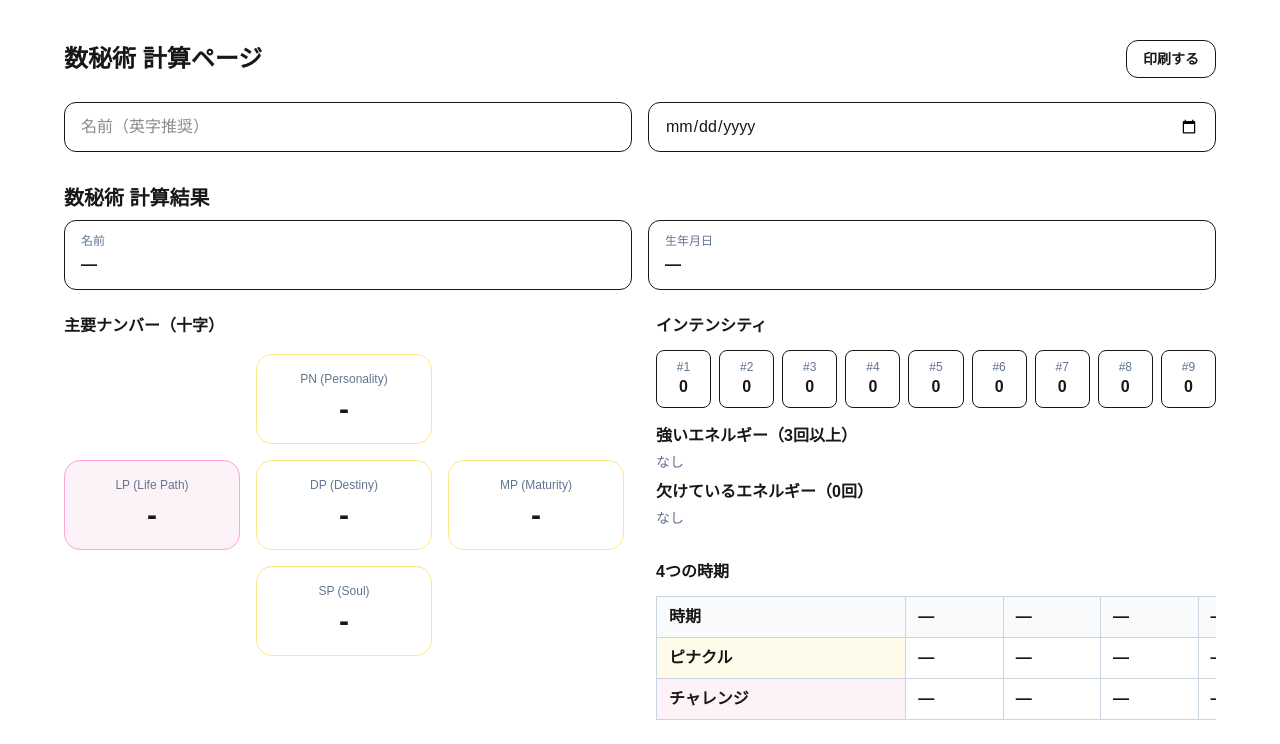
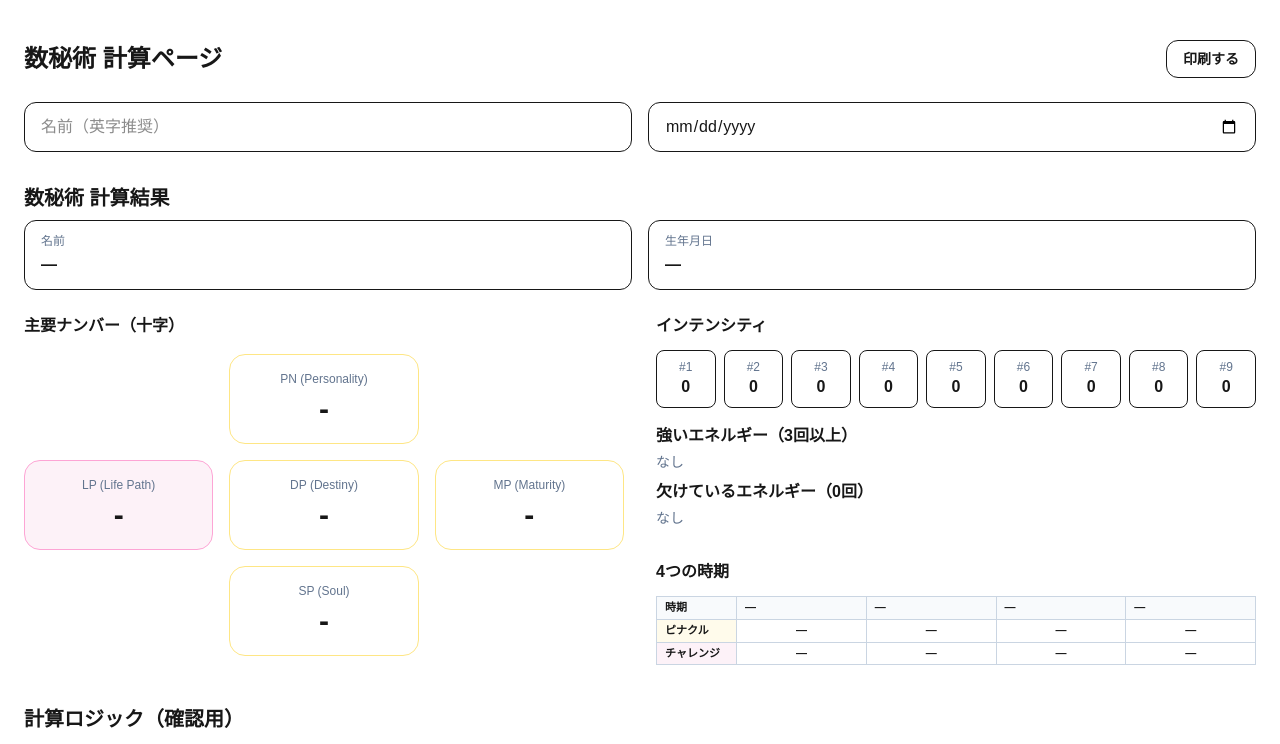
Before and after one commit to tishiyama1/numerology-single, a Next.js app: page / in a window 1280 px wide. Shown: the top 744 px of the page. Built offline with nearby package versions, Linux system fonts and the light colour scheme.

Commit message:
レイアウト変更

```diff
--- a/app/page.tsx
+++ b/app/page.tsx
@@ -6,7 +6,7 @@ import { useMemo, useState } from "react";
    数秘術ユーティリティ
 ===================== */
 
-const VOWELS = new Set(["A", "E", "I", "O", "U", "Y"]);
+const VOWELS = new Set(["A", "E", "I", "O", "U"]);
 
 const letterValue = (ch: string): number => {
   const code = ch.charCodeAt(0);
@@ -171,15 +171,29 @@ export default function SinglePage() {
     const maturity = reduceCore(lifePath + destiny);
 
     // intensity
-    const counts: Record<number, number> = { 1: 0, 2: 0, 3: 0, 4: 0, 5: 0, 6: 0, 7: 0, 8: 0, 9: 0 };
+    const counts: Record<number, number> = {
+      1: 0,
+      2: 0,
+      3: 0,
+      4: 0,
+      5: 0,
+      6: 0,
+      7: 0,
+      8: 0,
+      9: 0,
+    };
     const intensityDigits = `${d.y}${d.m}${d.d}`.replace(/0/g, "");
     intensityDigits.split("").forEach((n) => {
       const num = Number(n);
       if (num >= 1 && num <= 9) counts[num]++;
     });
 
-    const strong = Object.keys(counts).map(Number).filter((n) => counts[n] >= 3);
-    const missing = Object.keys(counts).map(Number).filter((n) => counts[n] === 0);
+    const strong = Object.keys(counts)
+      .map(Number)
+      .filter((n) => counts[n] >= 3);
+    const missing = Object.keys(counts)
+      .map(Number)
+      .filter((n) => counts[n] === 0);
 
     // cycles
     const mm1 = reduceSingle(d.m);
@@ -246,8 +260,8 @@ export default function SinglePage() {
   const birthLabel = birth ? birth : "—";
 
   return (
-    <div className="min-h-screen bg-white px-4 py-10">
-      <div className="mx-auto max-w-6xl">
+    <div className="min-h-screen bg-white px-2 sm:px-4 lg:px-6 py-10">
+      <div className="mx-auto max-w-screen-2xl">
         {/* 画面用ヘッダー（印刷では非表示） */}
         <div className="print-hidden flex items-center justify-between gap-3 mb-6">
           <h1 className="text-2xl font-bold">数秘術 計算ページ</h1>
@@ -354,33 +368,56 @@ export default function SinglePage() {
               </div>
             </div>
 
-            {/* 4つの時期：枠線あり表 */}
+            {/* 4つの時期：横スクロール無しでフィット */}
             <div className="print-avoid-break">
               <h2 className="font-bold mb-3">4つの時期</h2>
 
-              <div className="overflow-x-auto">
-                <table className="w-full min-w-[640px] border-collapse border border-slate-300">
+              <div className="w-full">
+                <table className="w-full table-fixed border-collapse border border-slate-300 text-[11px] leading-tight">
+                  <colgroup>
+                    <col className="w-[80px]" />
+                    <col className="w-[calc((100%-80px)/4)]" />
+                    <col className="w-[calc((100%-80px)/4)]" />
+                    <col className="w-[calc((100%-80px)/4)]" />
+                    <col className="w-[calc((100%-80px)/4)]" />
+                  </colgroup>
+
                   <tbody>
                     <tr className="bg-slate-50">
-                      <th className="border border-slate-300 px-3 py-2 text-left">時期</th>
+                      <th className="border border-slate-300 px-2 py-1 text-left">時期</th>
                       {(result?.ages ?? ["—", "—", "—", "—"]).map((a, i) => (
-                        <th key={`age-${i}`} className="border border-slate-300 px-3 py-2 text-left">
+                        <th
+                          key={`age-${i}`}
+                          className="border border-slate-300 px-2 py-1 text-left whitespace-normal break-words"
+                        >
                           {a}
                         </th>
                       ))}
                     </tr>
+
                     <tr>
-                      <th className="border border-slate-300 px-3 py-2 text-left bg-amber-50">ピナクル</th>
+                      <th className="border border-slate-300 px-2 py-1 text-left bg-amber-50">
+                        ピナクル
+                      </th>
                       {(result?.pinnacles ?? [0, 0, 0, 0]).map((n, i) => (
-                        <td key={`pin-${i}`} className="border border-slate-300 px-3 py-2 font-bold">
+                        <td
+                          key={`pin-${i}`}
+                          className="border border-slate-300 px-2 py-1 font-bold text-center"
+                        >
                           {result ? n : "—"}
                         </td>
                       ))}
                     </tr>
+
                     <tr>
-                      <th className="border border-slate-300 px-3 py-2 text-left bg-pink-50">チャレンジ</th>
+                      <th className="border border-slate-300 px-2 py-1 text-left bg-pink-50">
+                        チャレンジ
+                      </th>
                       {(result?.challenges ?? [0, 0, 0, 0]).map((n, i) => (
-                        <td key={`cha-${i}`} className="border border-slate-300 px-3 py-2 font-bold">
+                        <td
+                          key={`cha-${i}`}
+                          className="border border-slate-300 px-2 py-1 font-bold text-center"
+                        >
                           {result ? n : "—"}
                         </td>
                       ))}
@@ -406,7 +443,9 @@ export default function SinglePage() {
           </div>
 
           <div className="rounded-2xl border border-slate-300 p-4 mb-6">
-            <div className="text-sm font-semibold text-slate-900 mb-2">このページで採用している縮約ルール</div>
+            <div className="text-sm font-semibold text-slate-900 mb-2">
+              このページで採用している縮約ルール
+            </div>
             <ul className="list-disc pl-5 text-sm text-slate-700 space-y-1">
               <li>基本は各合計を 1桁になるまで加算して縮約します（例：29 → 2+9=11）。</li>
               <li>主要ナンバー（LP/PN/DP/MP/SP）は 11 / 22 / 33 をマスターナンバーとして保持します。</li>
@@ -433,8 +472,11 @@ export default function SinglePage() {
               v={
                 result ? (
                   <>
-                    年 {result.d.y} → {result.yCore}、月 {result.d.m} → {result.mCore}、日 {result.d.d} → {result.dCore} を合計：
-                    {` ${result.yCore} + ${result.mCore} + ${result.dCore} = ${result.yCore + result.mCore + result.dCore}`}
+                    年 {result.d.y} → {result.yCore}、月 {result.d.m} → {result.mCore}、日{" "}
+                    {result.d.d} → {result.dCore} を合計：
+                    {` ${result.yCore} + ${result.mCore} + ${result.dCore} = ${
+                      result.yCore + result.mCore + result.dCore
+                    }`}
                     。これを主要縮約（11/22/33保持）して LP = <b>{result.lifePath}</b>。
                   </>
                 ) : (
@@ -462,8 +504,8 @@ export default function SinglePage() {
               v={
                 result ? (
                   <>
-                    母音（A,E,I,O,U,Y）のみ合計：
-                    合計 {result.soulSum} → 主要縮約して SP = <b>{result.soul}</b>。
+                    母音（A,E,I,O,U,Y）のみ合計： 合計 {result.soulSum} → 主要縮約して SP ={" "}
+                    <b>{result.soul}</b>。
                   </>
                 ) : (
                   "名前を入力してください。"
@@ -476,8 +518,8 @@ export default function SinglePage() {
               v={
                 result ? (
                   <>
-                    子音（母音以外）のみ合計：
-                    合計 {result.personalitySum} → 主要縮約して PN = <b>{result.personality}</b>。
+                    子音（母音以外）のみ合計： 合計 {result.personalitySum} → 主要縮約して PN ={" "}
+                    <b>{result.personality}</b>。
                   </>
                 ) : (
                   "名前を入力してください。"
@@ -490,8 +532,7 @@ export default function SinglePage() {
               v={
                 result ? (
                   <>
-                    MP = LP + DP：
-                    {` ${result.lifePath} + ${result.destiny} = ${result.lifePath + result.destiny}`}
+                    MP = LP + DP：{` ${result.lifePath} + ${result.destiny} = ${result.lifePath + result.destiny}`}
                     → 主要縮約して MP = <b>{result.maturity}</b>。
                   </>
                 ) : (
@@ -540,10 +581,9 @@ export default function SinglePage() {
               v={
                 result ? (
                   <>
-                    第1期の終わり = 36 − LP(1桁)。
-                    LP {result.lifePath} → 1桁 {reduceSingle(result.lifePath)}。
-                    36 − {reduceSingle(result.lifePath)} = <b>{result.end1}</b>。
-                    年齢帯は「{result.ages.join(" / ")}」。
+                    第1期の終わり = 36 − LP(1桁)。LP {result.lifePath} → 1桁{" "}
+                    {reduceSingle(result.lifePath)}。36 − {reduceSingle(result.lifePath)} ={" "}
+                    <b>{result.end1}</b>。年齢帯は「{result.ages.join(" / ")}」。
                   </>
                 ) : (
                   "入力してください。"
@@ -556,10 +596,10 @@ export default function SinglePage() {
               v={
                 result ? (
                   <>
-                    月 {result.d.m}→{result.mm1}、日 {result.d.d}→{result.dd1}、年 {result.d.y}→{result.yy1}。
-                    P1=月+日→{reduceSingle(result.mm1 + result.dd1)}、P2=日+年→{reduceSingle(result.dd1 + result.yy1)}、
-                    P3=P1+P2→{result.pinnacles[2]}、P4=月+年→{result.pinnacles[3]}。
-                    結果： <b>{result.pinnacles.join(", ")}</b>
+                    月 {result.d.m}→{result.mm1}、日 {result.d.d}→{result.dd1}、年 {result.d.y}→
+                    {result.yy1}。P1=月+日→{reduceSingle(result.mm1 + result.dd1)}、P2=日+年→
+                    {reduceSingle(result.dd1 + result.yy1)}、P3=P1+P2→{result.pinnacles[2]}、
+                    P4=月+年→{result.pinnacles[3]}。結果： <b>{result.pinnacles.join(", ")}</b>
                   </>
                 ) : (
                   "入力してください。"
@@ -573,8 +613,8 @@ export default function SinglePage() {
                 result ? (
                   <>
                     C1=|月−日|={result.challenges[0]}、C2=|日−年|={result.challenges[1]}、
-                    C3=|C1−C2|={result.challenges[2]}、C4=|月−年|={result.challenges[3]}。
-                    結果： <b>{result.challenges.join(", ")}</b>
+                    C3=|C1−C2|={result.challenges[2]}、C4=|月−年|={result.challenges[3]}。結果：{" "}
+                    <b>{result.challenges.join(", ")}</b>
                   </>
                 ) : (
                   "入力してください。"
@@ -584,7 +624,8 @@ export default function SinglePage() {
           </div>
 
           <div className="text-xs text-slate-600 mt-6">
-            ※ ここに記載しているのは「このページで採用しているルール」と「この入力で実際に出た計算過程」です。別流派に合わせる場合は、縮約ルールや母音扱い（Y含む/含まない等）を指定してください。
+            ※ ここに記載しているのは「このページで採用しているルール」と「この入力で実際に出た計算過程」です。別流派に合わせる場合は、
+            縮約ルールや母音扱い（Y含む/含まない等）を指定してください。
           </div>
         </div>
       </div>
```
